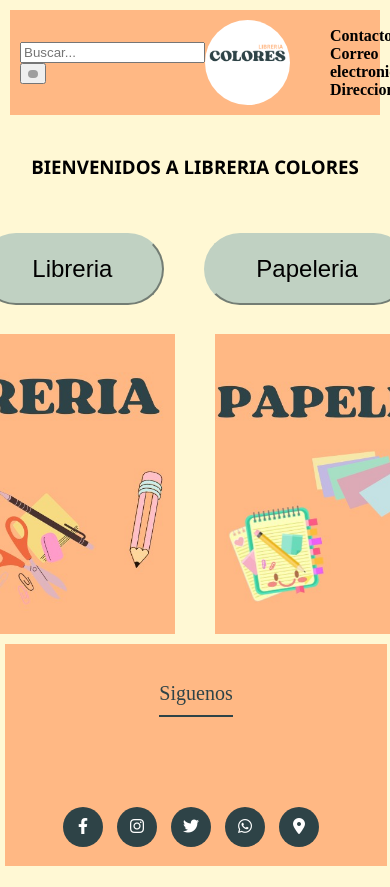
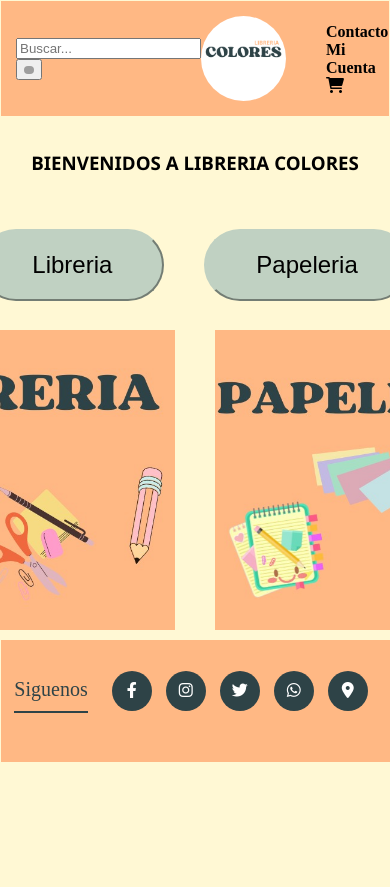
Before and after one commit to Rafit98/proyecto-libreria, a plain HTML site: page index.html in a window 390 px wide. Shown: the top 887 px of the page. After the commit the page ends 844 px from the top, so only its background shows below. Drawn offline with Linux system fonts and the light colour scheme; grey boxes are pictures that could not be loaded.

Commit message:
correccion errores footter

```diff
--- a/index.html
+++ b/index.html
@@ -5,7 +5,6 @@
     <meta charset="UTF-8">
     <meta name="viewport" content="width=device-width, initial-scale=1.0">
     <title>Libreria Colores</title>
-    <link rel="stylesheet" href="base.css">
     <link rel="stylesheet" href="style.css">
     <link rel="shortcut icon" href="imagenes/COLORES.png" type="image/x-icon">
     <link rel="stylesheet" href="https://cdnjs.cloudflare.com/ajax/libs/font-awesome/6.2.1/css/all.min.css">
@@ -25,9 +24,9 @@
             <img src="imagenes/COLORES.png" alt="logo">
         </a>
         <div class="datos">
-         <a href="" class="nav link">Contacto</a>
-         <a href="" class="nav link">Correo electronico</a>
-         <a href="" class="nav link">Direccion</a>
+            <a href="" class="nav link">Contacto</a>
+            <a href="" class="nav link">Mi Cuenta</a>
+            <a href="#"><i class="fas fa-shopping-cart"></i></a>
         </div>
 
     </header>
@@ -36,7 +35,7 @@
     </div>
     <div class="botones">
         <div class="botones1">
-            <button class="boton3" >
+            <button class="boton3">
                 <a href="libreria.html">Libreria</a>
             </button>
         </div>
@@ -47,16 +46,17 @@
         </div>
     </div>
     <div class="post">
-        <img src="imagenes/imagen libreria tit.jpg" alt="imagen libreria"  class="img1" >
-        <img src="imagenes/imagen papeleria tit.jpg" alt="imagen libreria"  class=" img1">
+        <img src="imagenes/imagen libreria tit.jpg" alt="imagen libreria" class="img1">
+        <img src="imagenes/imagen papeleria tit.jpg" alt="imagen libreria" class=" img1">
     </div>
 
-     <footer class="footer">
+    <footer class="footer">
         <div class="container">
             <div class="footer-row">
                 <div class="footer-links">
-                    <h4>Siguenos</h4>
+
                     <div class="social-link">
+                        <h4>Siguenos</h4>
                         <a href="#"><i class="fab fa-facebook-f"></i></a>
                         <a href="#"><i class="fab fa-instagram"></i></a>
                         <a href="#"><i class="fab fa-twitter"></i></a>
--- a/style.css
+++ b/style.css
@@ -1,3 +1,65 @@
+body {
+    border: solid 1px #fff8d4;
+    background-color: #fff8d4;
+    font-family: 'Times New Roman', Times, serif;
+    margin: 0px;
+    position: relative;
+}
+
+a:link {
+    text-decoration-line: none;
+    color: black;
+}
+
+a:visited {
+    color: black;
+}
+
+a:hover {
+    color: white;
+}
+
+header {
+    border: solid 5px #ffb884;
+    background-color: #ffb884;
+    display: flex;
+    min-height: 70px;
+    justify-content: space-between;
+    align-items: center;
+    padding: 10px;
+
+}
+
+form img {
+    width: 10px;
+    border-radius: 10px;
+}
+
+.logo {
+    display: flex;
+    align-items: center;
+}
+
+.logo img {
+    height: 85px;
+    width: 85px;
+    margin-right: 10px;
+    border-radius: 100px;
+}
+
+.datos {
+    margin: 0px 30px;
+    flex-direction: row;
+
+}
+
+.datos a {
+    font-weight: 600;
+    padding-right: 10px;
+}
+
+
+
 .saludo {
 
     position: relative;
@@ -89,7 +151,7 @@
     padding: 20px;
 }
 
-.infgeneral {
+/* .infgeneral {
     display: flex;
     justify-content: right;
     position: relative;
@@ -108,10 +170,90 @@ ul {
     margin: 0px 5px 5px 0px;
     position: relative;
     top: 100px;
-}
+} */
 
 @media (max-width:700px) {
     heder {
         flex-direction: column;
     }
 }
+
+.footer {
+    border: solid 1px #ffb884;
+    background-color: #ffb884;
+    min-height: 70px;
+    max-height: 150px;
+    padding: 10px 0;
+    width: 100%;
+    justify-content: space-between;
+    align-items: center;
+}
+
+.container {
+    max-width: 1200px;
+    margin: 0 auto;
+}
+
+.footer-row {
+    display: flex;
+    flex-wrap: wrap;
+}
+
+.footer-links {
+    width: 50%;
+    padding: 0 10px;
+
+}
+
+.footer-links ul li a {
+    font-size: 18px;
+    text-decoration: none;
+    color: #2e4347;
+    display: block;
+    margin-bottom: 15px;
+    transition: all .3seg ease;
+}
+
+.footer-links ul li a:hover {
+    color: #2e4347;
+    padding-left: 6px;
+}
+
+.social-link a {
+    display: inline-block;
+    min-height: 40px;
+    width: 40px;
+    background-color: #2e4347;
+    margin: 0 10px 10px 0;
+    text-align: center;
+    line-height: 40px;
+    border-radius: 50%;
+    color: white;
+    transition: all .5s ease;
+}
+
+.social-link h4 {
+    font-size: 20px;
+    color: #2e4347;
+    margin-right: 20px;
+    margin-bottom: 0%;
+    font-weight: 500;
+    border-bottom: 2px solid #2e4347;
+    padding-bottom: 10px;
+    display: inline-block;
+}
+
+.social-link a:hover {
+    background-color: #c0d1c2;
+}
+
+@media(max-width:991px) {
+    .footer-row {
+        text-align: center;
+    }
+
+    .footer-links {
+        width: 100%;
+        margin-bottom: 30px;
+    }
+}
```
